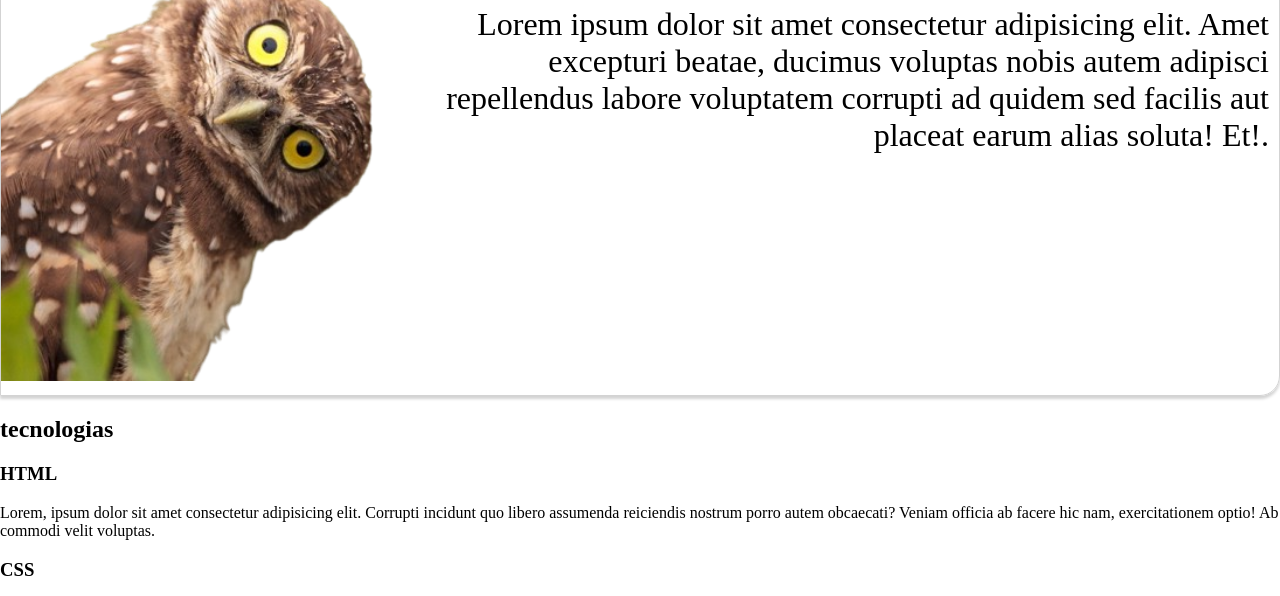
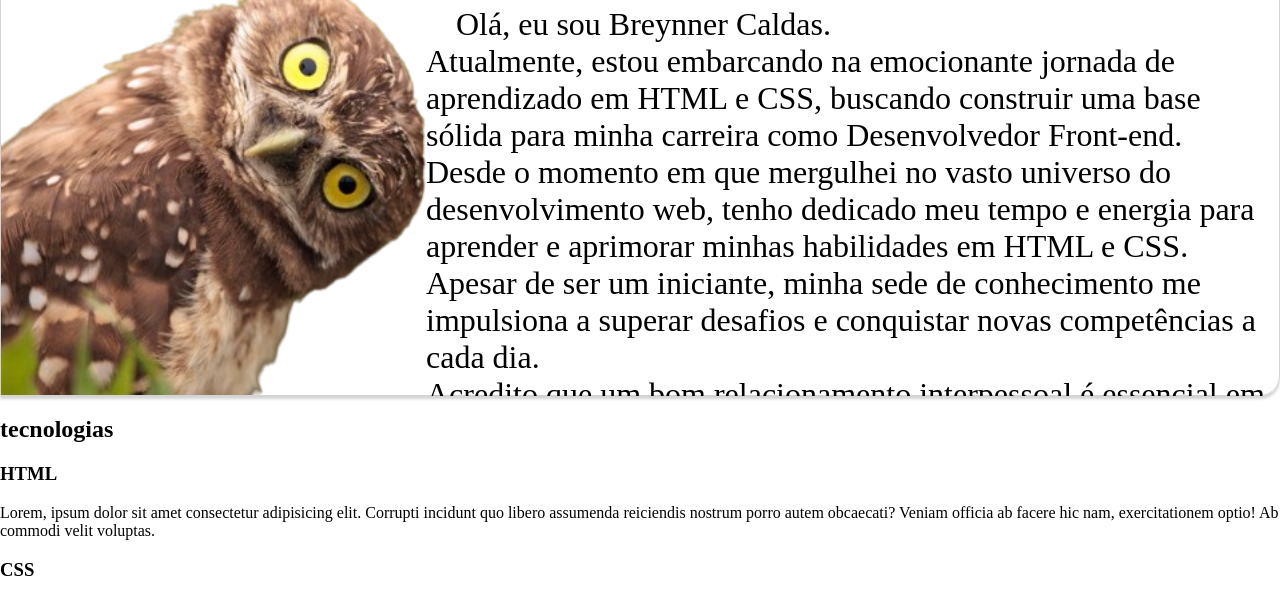
Before and after one commit to breynnerc/projeto-portifolio, a plain HTML site: page index.html in a window 1280 px wide. Shown: the part 709-1305 px from the top of the page. Drawn offline with Linux system fonts and the light colour scheme.

Commit message:
melhorando portifolio

```diff
--- a/index.html
+++ b/index.html
@@ -23,7 +23,22 @@
         <img src="breynnerpq.png" alt="BreynnerCaldas">
         <div class="sobre-mim">
             <h2 class="sobre-mim">Sobre Mim</h2>
-            <p class="sobre-mim">Lorem ipsum dolor sit amet consectetur adipisicing elit. Amet excepturi beatae, ducimus voluptas nobis autem adipisci repellendus labore voluptatem corrupti ad quidem sed facilis aut placeat earum alias soluta! Et!.</p>
+            <p class="sobre-mim">Olá, eu sou Breynner Caldas.<br> Atualmente, estou embarcando na emocionante jornada de aprendizado em HTML e CSS, buscando construir uma base sólida para minha carreira como Desenvolvedor Front-end.<br>
+                Desde o momento em que mergulhei no vasto universo do desenvolvimento web, tenho dedicado meu tempo e energia para aprender e aprimorar minhas habilidades em HTML e CSS.
+                <br>
+                Apesar de ser um iniciante, minha sede de conhecimento me impulsiona a superar desafios e conquistar novas competências a cada dia.<br>
+                Acredito que um bom relacionamento interpessoal é essencial em qualquer ambiente de trabalho. Sou uma pessoa comunicativa e colaborativa, sempre disposta a aprender com meus colegas e contribuir para o sucesso da equipe.
+                <br>
+                 Minha abertura para o feedback e minha capacidade de adaptação me tornam um membro valioso em qualquer projeto.
+                <br>
+                Estou animado para ingressar no mundo profissional como Desenvolvedor Front-end e aplicar as habilidades que venho adquirindo em projetos do mundo real. Estou ciente de que o caminho pode ser desafiador, mas estou preparado para enfrentar cada desafio com determinação e entusiasmo.
+                <br>
+                Conhecimento em HTML e CSS, com uma compreensão crescente de melhores práticas.
+                <br>
+                Sede de conhecimento e disposição para aprender novas tecnologias.
+                Habilidades interpessoais que facilitam a colaboração eficaz em equipe.
+                <br>
+                Estou ansioso para contribuir e crescer junto com uma equipe dinâmica e inovadora. Se você procura alguém dedicado, motivado e pronto para enfrentar desafios, estou aqui e animado para começar esta jornada emocionante no mundo do desenvolvimento Front-end.</p>
         </div>
         <h2>tecnologias</h2>
         <h3>HTML</h3>
--- a/style.css
+++ b/style.css
@@ -20,7 +20,7 @@ div.sobre-mim{
     border-radius: 20px 0px 20px 0px;
     background-image: url(images/imagens-blogs-chamar-atencao-publico-1-removebg-preview.png);
     background-repeat: no-repeat;
-    background-size: 700px;
+    background-size: 100vh;
     box-shadow: 0px 3px 3px lightgray;
 }
 h2.sobre-mim{
@@ -29,7 +29,11 @@ h2.sobre-mim{
     margin: 0px;
 }
 p.sobre-mim{
-    text-align: right;
-    font-size: 2em;
-    margin: 20px 10px 20px 400px;
+    overflow: scroll;
+    text-align: left;
+    text-indent: 30px;
+    font-size: 4vh;
+    margin: 20px 10px 20px 45vh;
+    padding: 0px 0px 30px 65px;
+    max-block-size: 360px;
 }
```
